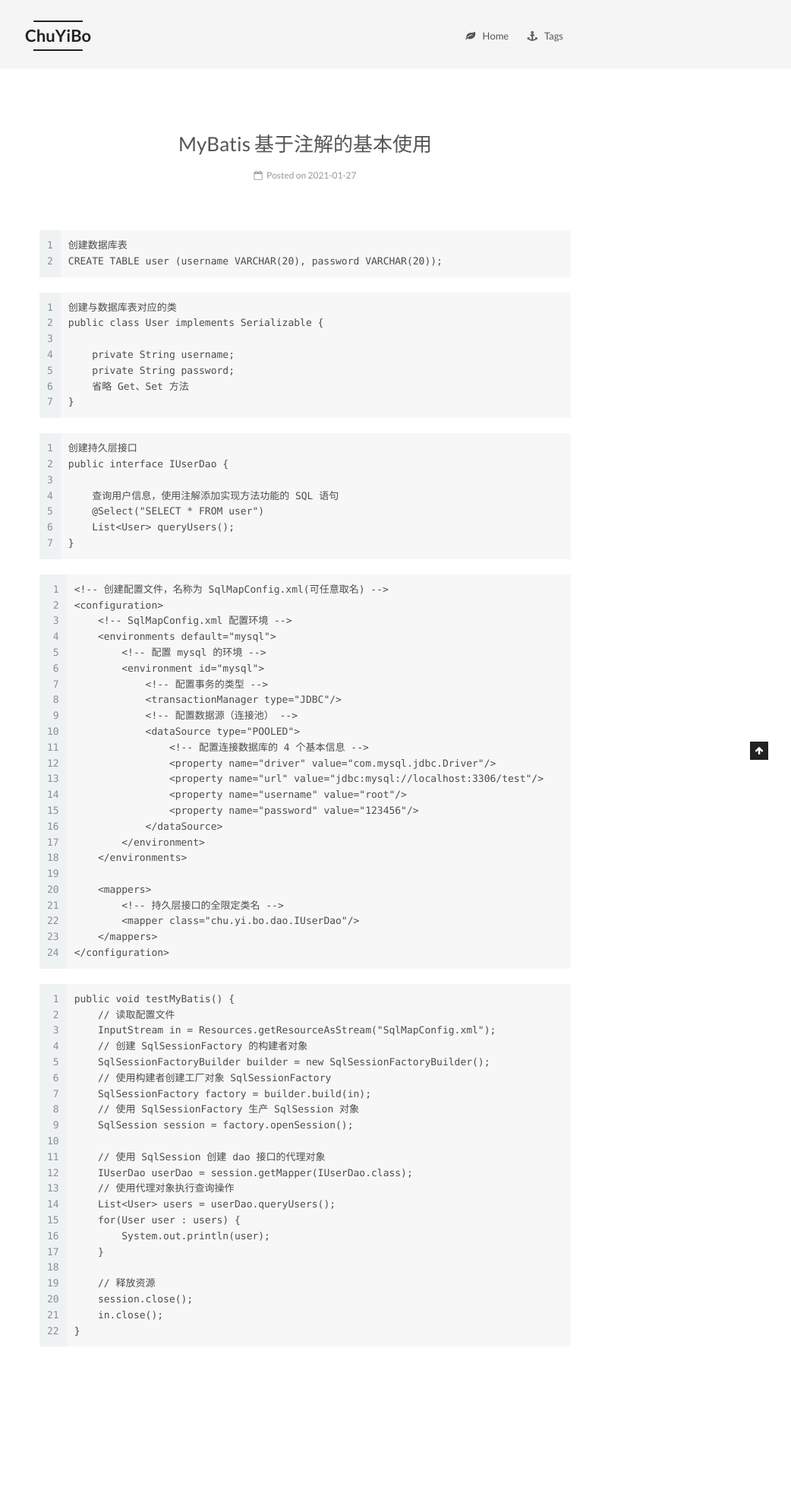
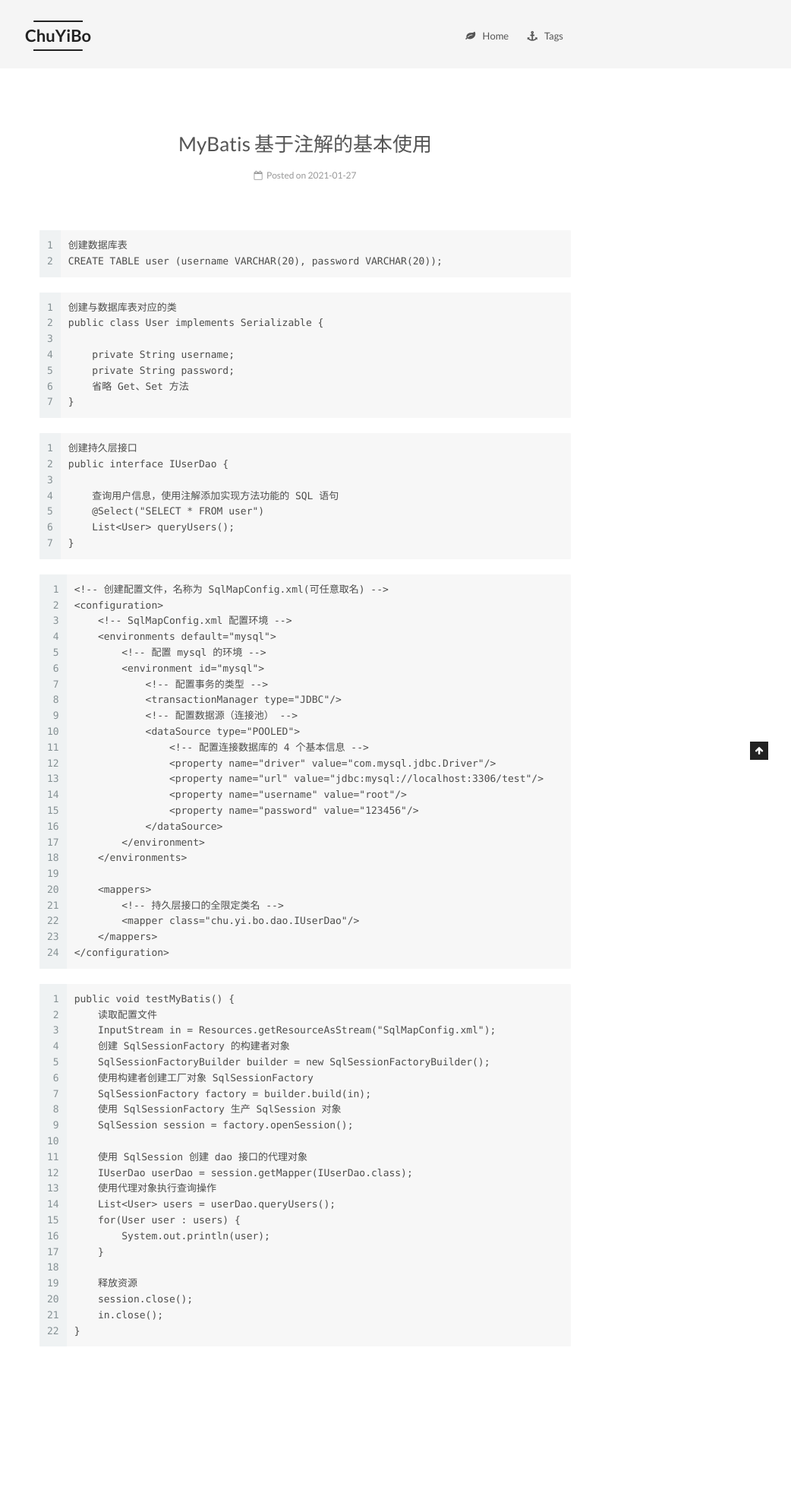
Before and after one commit to chuyibo/chuyibo.github.io, a Jekyll site: the page built from _posts/2021-01-27-MyBatis 学习笔记02.md, in a window 1280 px wide. Shown: the whole page at 76% size, without its empty margins (238-1280 px from the left). Built offline with Jekyll 4.4.1, drawn with Linux system fonts in a browser that asks for light colours.

Commit message:
2021/02/13

````diff
--- a/_posts/2021-01-27-MyBatis 学习笔记02.md
+++ b/_posts/2021-01-27-MyBatis 学习笔记02.md
@@ -61,24 +61,24 @@ public interface IUserDao {
 
 ```
 public void testMyBatis() {
-    // 读取配置文件
+    读取配置文件
     InputStream in = Resources.getResourceAsStream("SqlMapConfig.xml");
-    // 创建 SqlSessionFactory 的构建者对象
+    创建 SqlSessionFactory 的构建者对象
     SqlSessionFactoryBuilder builder = new SqlSessionFactoryBuilder();
-    // 使用构建者创建工厂对象 SqlSessionFactory
+    使用构建者创建工厂对象 SqlSessionFactory
     SqlSessionFactory factory = builder.build(in);
-    // 使用 SqlSessionFactory 生产 SqlSession 对象
+    使用 SqlSessionFactory 生产 SqlSession 对象
     SqlSession session = factory.openSession();
 
-    // 使用 SqlSession 创建 dao 接口的代理对象
+    使用 SqlSession 创建 dao 接口的代理对象
     IUserDao userDao = session.getMapper(IUserDao.class);
-    // 使用代理对象执行查询操作
+    使用代理对象执行查询操作
     List<User> users = userDao.queryUsers();
     for(User user : users) {
         System.out.println(user);
     }
 
-    // 释放资源
+    释放资源
     session.close();
     in.close();
 }
````
